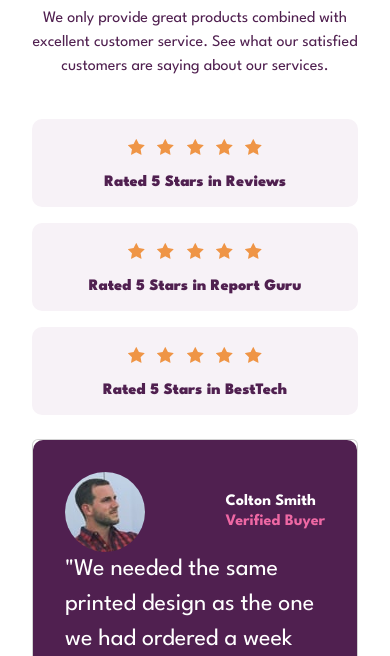
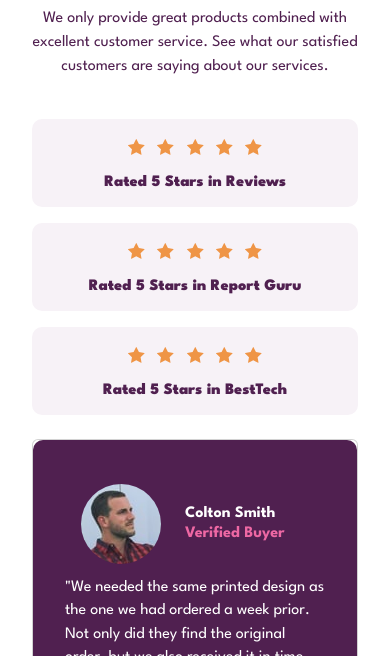
Before and after one commit to ramezwy5/social-proof-section-master, a plain HTML site: page index.html in a window 390 px wide. Shown: the part 188-844 px from the top of the page. Drawn offline with nearby package versions, Linux system fonts and the light colour scheme.

Commit message:
bootstrap

```diff
--- a/style.css
+++ b/style.css
@@ -238,12 +238,17 @@ h1.title{
         margin: 1em 0 0;
     }
     .person{
-        margin: 0;
+        margin: .75em 0;
         width: 100%;
-        justify-content: space-between;
+        justify-content: flex-start;
+        margin-left: 1em;
     }
     .tag{
         font-size: 1rem;
         align-self: center;
+        margin-left: 1.5em;
+    }
+    .feed{
+        font-size: 1rem;
     }
 }
```
